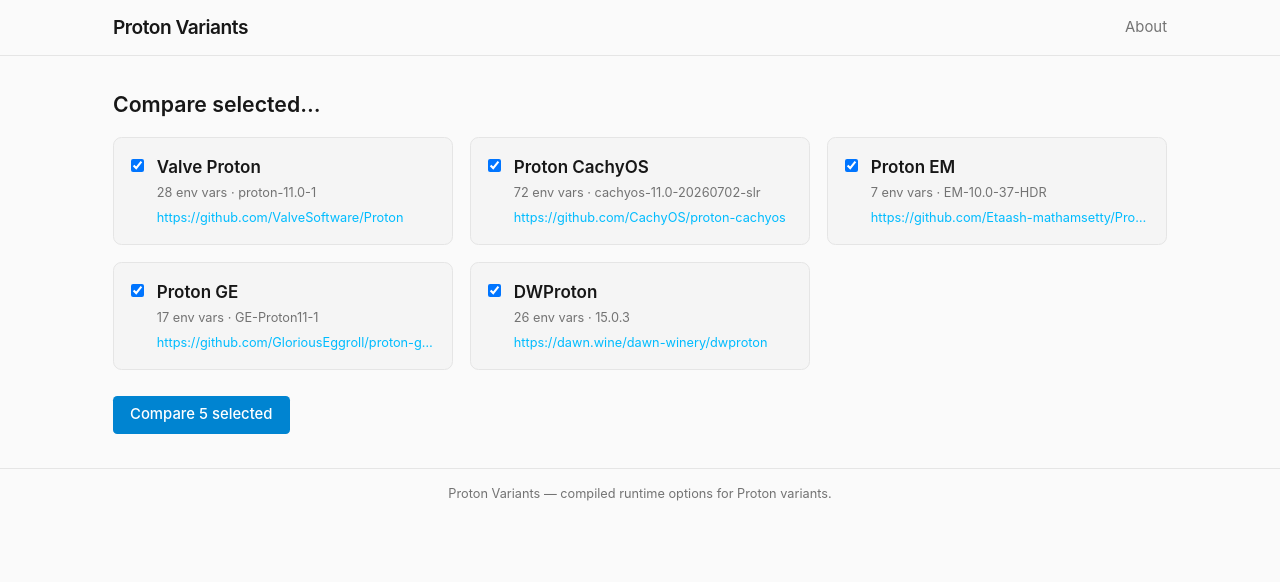
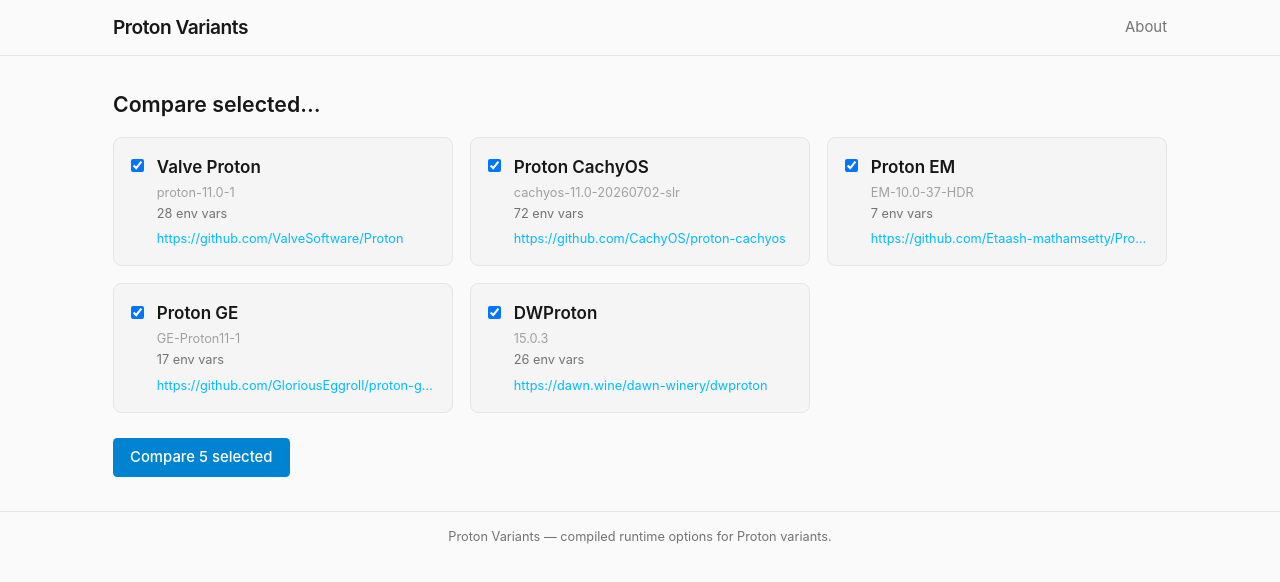
Before and after one commit to dcog989/ProtonVariants, a SvelteKit app: page / in a window 1280 px wide. Shown: the top 582 px of the page. Built offline with nearby package versions, Linux system fonts and the light colour scheme.

Commit message:
ui: show release version on its own line above env var count

```diff
--- a/src/routes/+page.svelte
+++ b/src/routes/+page.svelte
@@ -37,9 +37,10 @@
         <a href={`${base}/variant/${ref.id}`} class="text-base font-semibold hover:underline">
           {ref.displayName}
         </a>
-        <p class="mt-1 text-xs text-neutral-500">
-          {v ? `${v.options.length} env vars` : "pending scrape"}{releaseOf(ref.id) ? ` · ${releaseOf(ref.id)}` : ""}
-        </p>
+        {#if releaseOf(ref.id)}
+          <p class="mt-1 text-xs text-neutral-400">{releaseOf(ref.id)}</p>
+        {/if}
+        <p class="mt-1 text-xs text-neutral-500">{v ? `${v.options.length} env vars` : "pending scrape"}</p>
         <a
           href={ref.repoUrl}
           target="_blank"
```
